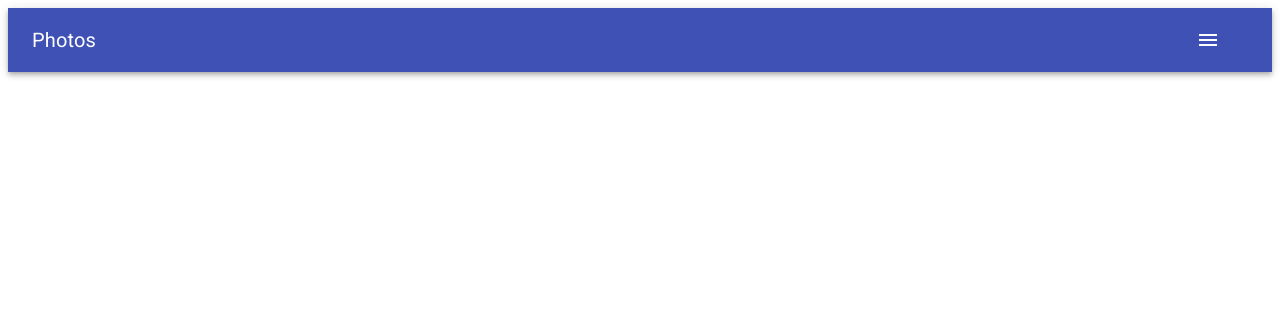
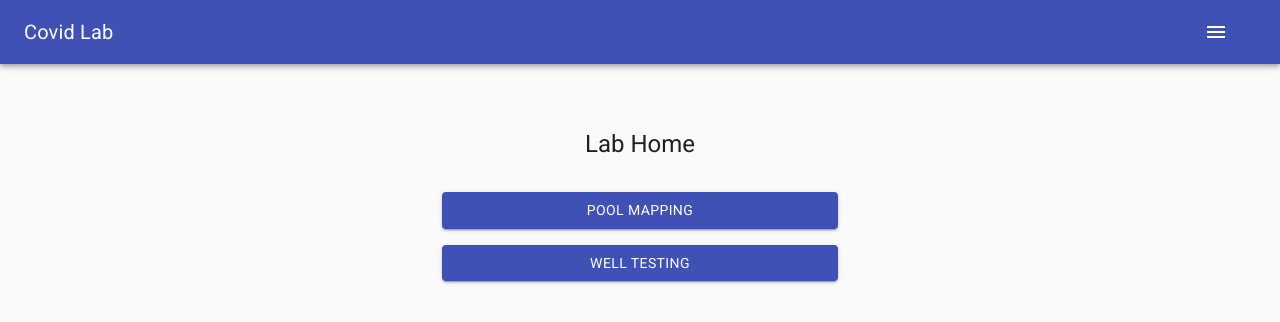
Before and after one commit to alawngnome/COVID-testing, a React (Create React App) app: page / in a window 1280 px wide. Shown: the top 322 px of the page. Built offline with nearby package versions, Linux system fonts and the light colour scheme.

Commit message:
label changes

```diff
--- a/src/App.js
+++ b/src/App.js
@@ -19,7 +19,7 @@ function App() {
       <BrowserRouter>
       <Header />
       <Switch>
-        <Route path="/labhome"  component = {LabHome}/>
+        <Route path="/"  component = {LabHome}/>
         <Route path="/poolmapping"  component = {PoolMapping}/>
         <Route path="/welltesting" component = {WellTesting} />
       </Switch>
--- a/src/Components/Navbar.js
+++ b/src/Components/Navbar.js
@@ -87,7 +87,7 @@ import {
     const menuItems = [
       {
         menuTitle: "Lab Home",
-        pageURL: "/labhome"
+        pageURL: "/"
       },
       {
         menuTitle: "Pool Mapping",
@@ -104,7 +104,7 @@ import {
         <AppBar position="static">
           <Toolbar>
             <Typography variant="h6" className={classes.title}>
-              Photos
+              Covid Lab
             </Typography>
             <IconButton
               edge="start"
```
Also changed, not shown: 1 other file (tests, documents, lock files or other folders).
